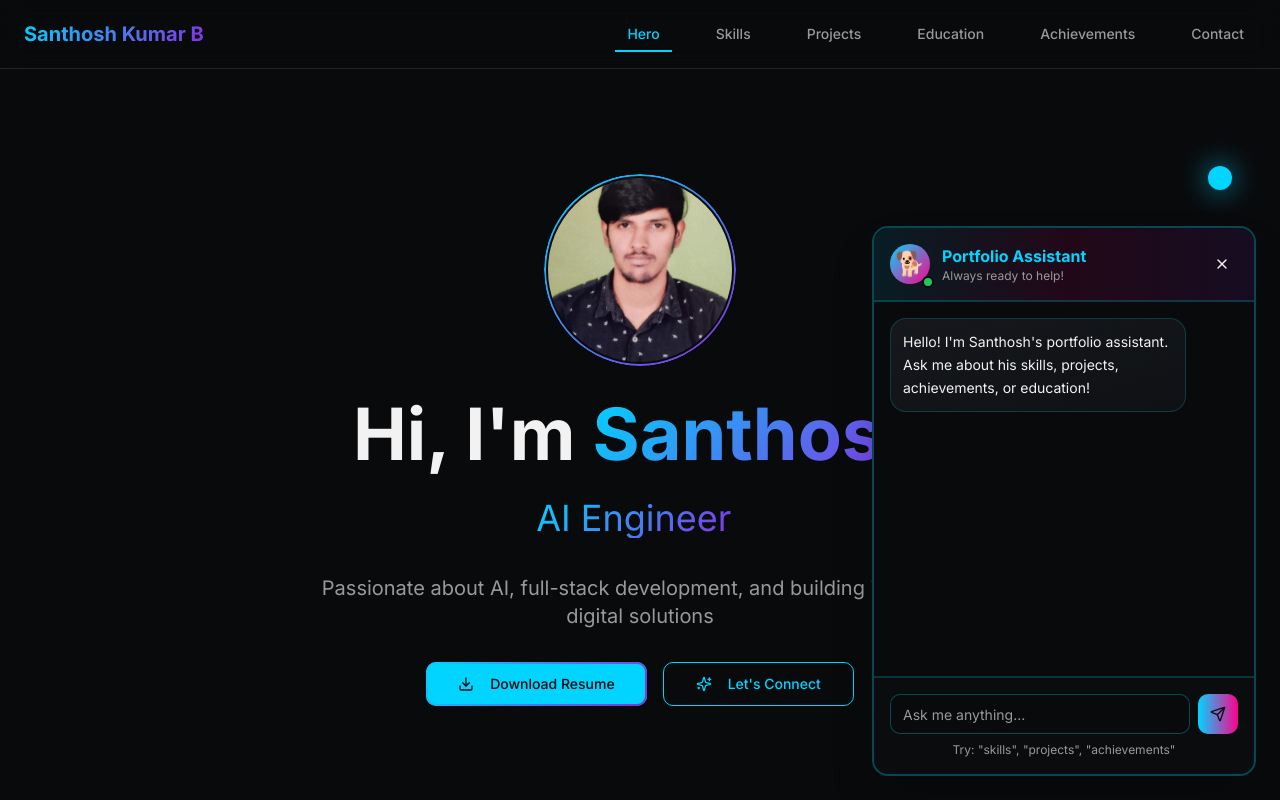
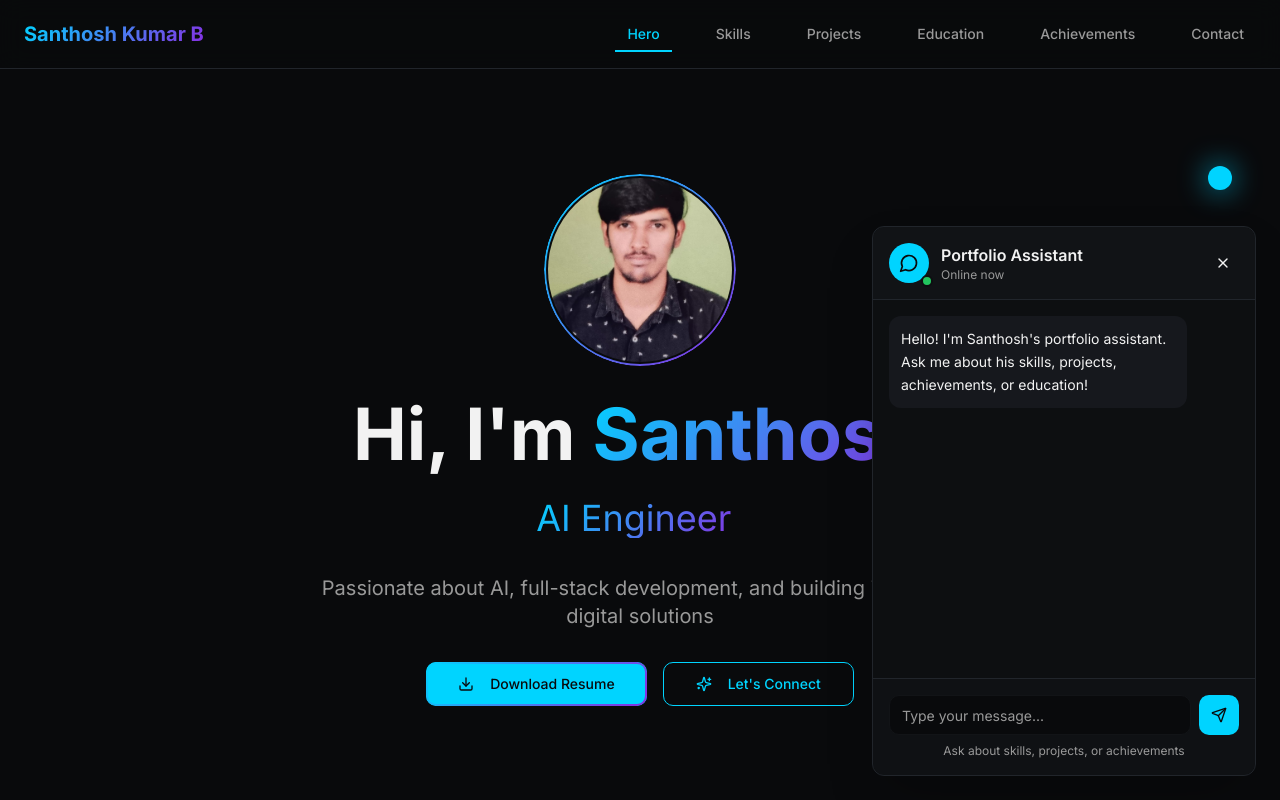
Before and after one commit to santhoshb6361/santhoshs-portfolio, a React (Vite) app: page / in a window 1280 px wide. Both pictures are taken after a click on the button 1224 px from the left and 744 px from the top of the page. Shown: the top 800 px of the page. Built offline with nearby package versions, Linux system fonts and the light colour scheme.

Commit message:
Change chatbot theme

```diff
--- a/src/components/Chatbot.tsx
+++ b/src/components/Chatbot.tsx
@@ -117,7 +117,7 @@ export const Chatbot = () => {
         {!isOpen && (
           <Button
             onClick={() => setIsOpen(true)}
-            className={`h-16 w-16 rounded-full bg-gradient-to-br from-primary via-accent to-secondary hover:from-primary/90 hover:via-accent/90 hover:to-secondary/90 shadow-2xl neon-glow transition-all duration-300 ${
+            className={`h-16 w-16 rounded-full bg-primary hover:bg-primary/90 shadow-lg hover:shadow-xl transition-all duration-300 ${
               isJumping ? "animate-bounce" : ""
             }`}
             style={{
@@ -134,26 +134,26 @@ export const Chatbot = () => {
 
       {/* Chat Window */}
       {isOpen && (
-        <div className="fixed bottom-6 right-6 z-50 w-96 h-[550px] bg-background border-2 border-primary/30 rounded-2xl shadow-2xl neon-glow flex flex-col animate-scale-in">
-          {/* Pet Header */}
-          <div className="flex items-center justify-between p-4 border-b-2 border-primary/20 bg-gradient-to-r from-primary/10 via-accent/10 to-secondary/10 rounded-t-2xl">
+        <div className="fixed bottom-6 right-6 z-50 w-96 h-[550px] bg-card border border-border rounded-lg shadow-2xl flex flex-col animate-scale-in">
+          {/* Header */}
+          <div className="flex items-center justify-between p-4 border-b border-border bg-muted/50 rounded-t-lg">
             <div className="flex items-center gap-3">
               <div className="relative">
-                <div className="w-10 h-10 bg-gradient-to-br from-primary to-accent rounded-full flex items-center justify-center">
-                  <span className="text-2xl">🐕</span>
+                <div className="w-10 h-10 bg-primary rounded-full flex items-center justify-center">
+                  <MessageCircle className="h-5 w-5 text-primary-foreground" />
                 </div>
-                <div className="absolute -bottom-1 -right-1 w-3 h-3 bg-green-500 rounded-full border-2 border-background"></div>
+                <div className="absolute -bottom-1 -right-1 w-3 h-3 bg-green-500 rounded-full border-2 border-card"></div>
               </div>
               <div>
-                <h3 className="font-bold text-primary">Portfolio Assistant</h3>
-                <p className="text-xs text-muted-foreground">Always ready to help!</p>
+                <h3 className="font-semibold text-foreground">Portfolio Assistant</h3>
+                <p className="text-xs text-muted-foreground">Online now</p>
               </div>
             </div>
             <Button
               variant="ghost"
               size="icon"
               onClick={() => setIsOpen(false)}
-              className="h-8 w-8 hover:bg-destructive/20"
+              className="h-8 w-8 hover:bg-muted"
             >
               <X className="h-4 w-4" />
             </Button>
@@ -170,10 +170,10 @@ export const Chatbot = () => {
                   }`}
                 >
                   <div
-                    className={`max-w-[85%] rounded-2xl p-3 ${
+                    className={`max-w-[85%] rounded-lg p-3 ${
                       message.sender === "user"
                         ? "bg-primary text-primary-foreground"
-                        : "bg-gradient-to-br from-muted to-muted/50 border border-primary/20"
+                        : "bg-muted text-foreground"
                     } animate-fade-in`}
                   >
                     <p className="text-sm leading-relaxed">{message.text}</p>
@@ -184,7 +184,7 @@ export const Chatbot = () => {
           </ScrollArea>
 
           {/* Input */}
-          <div className="p-4 border-t-2 border-primary/20 bg-card/50 rounded-b-2xl">
+          <div className="p-4 border-t border-border bg-muted/30 rounded-b-lg">
             <form
               onSubmit={(e) => {
                 e.preventDefault();
@@ -195,19 +195,19 @@ export const Chatbot = () => {
               <Input
                 value={inputMessage}
                 onChange={(e) => setInputMessage(e.target.value)}
-                placeholder="Ask me anything..."
-                className="flex-1 border-primary/30 focus:border-primary"
+                placeholder="Type your message..."
+                className="flex-1 bg-background"
               />
               <Button
                 type="submit"
                 size="icon"
-                className="relative z-10 bg-gradient-to-r from-primary to-accent hover:from-primary/90 hover:to-accent/90"
+                className="bg-primary hover:bg-primary/90"
               >
                 <Send className="h-4 w-4" />
               </Button>
             </form>
             <p className="text-xs text-muted-foreground text-center mt-2">
-              Try: &quot;skills&quot;, &quot;projects&quot;, &quot;achievements&quot;
+              Ask about skills, projects, or achievements
             </p>
           </div>
         </div>
```
